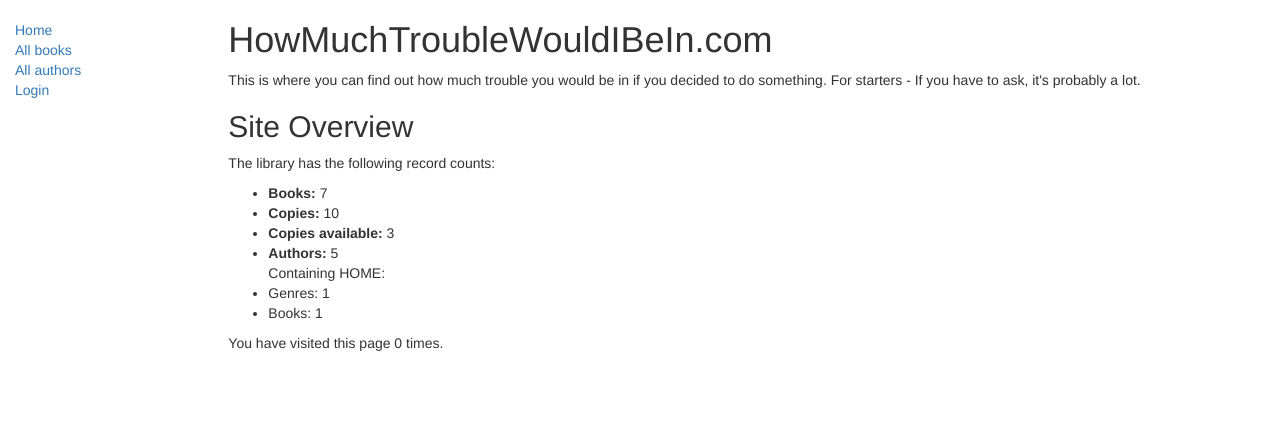
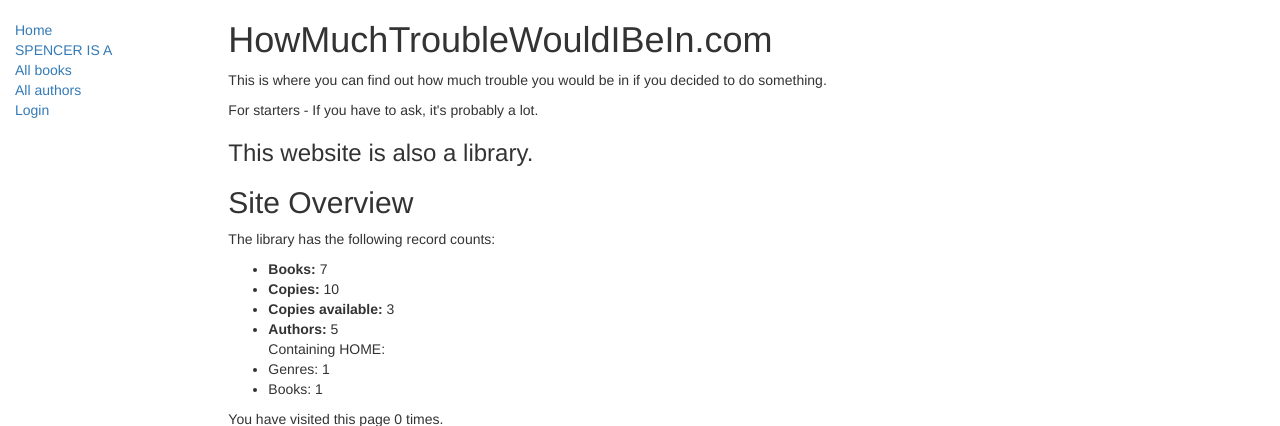
Before and after one commit to kmoniker/my_django_local_library, a Django app: page /catalog/ in a window 1280 px wide. Shown: the top 426 px of the page. Run offline with Django 3.2, Linux system fonts and the light colour scheme; data comes from the database, SQL or seed files in the repository; both versions use the stored data as it was after the commit; some libraries are stand-ins or nearby versions.

Commit message:
update templates

```diff
--- a/catalog/templates/base_generic.html
+++ b/catalog/templates/base_generic.html
@@ -23,6 +23,7 @@
       {% block sidebar %}
       <ul class="sidebar-nav">
           <li><a href="{% url 'index' %}">Home</a></li>
+          <li><a href="{% url 'spencer' %}">SPENCER IS A</a></li>
           <li><a href="{% url 'books' %}">All books</a></li>
           <li><a href="{% url 'authors' %}">All authors</a></li>
         {% if user.is_authenticated %}
--- a/catalog/templates/index.html
+++ b/catalog/templates/index.html
@@ -8,9 +8,10 @@
 {% block content %}
 <h1>HowMuchTroubleWouldIBeIn.com</h1>
 
-  <p>This is where you can find out how much trouble you would be in if you decided to do something. For starters - If you have to ask, it's probably a lot.</p>
+  <p>This is where you can find out how much trouble you would be in if you decided to do something. </p><p>For starters - If you have to ask, it's probably a lot.</p>
 
-<h2>Site Overview</h2>
+
+<h3>This website is also a library.  </h3><h2>Site Overview</h2>
 
   <p>The library has the following record counts:</p>
   <ul>
```
Also changed, not shown: db.sqlite3.
